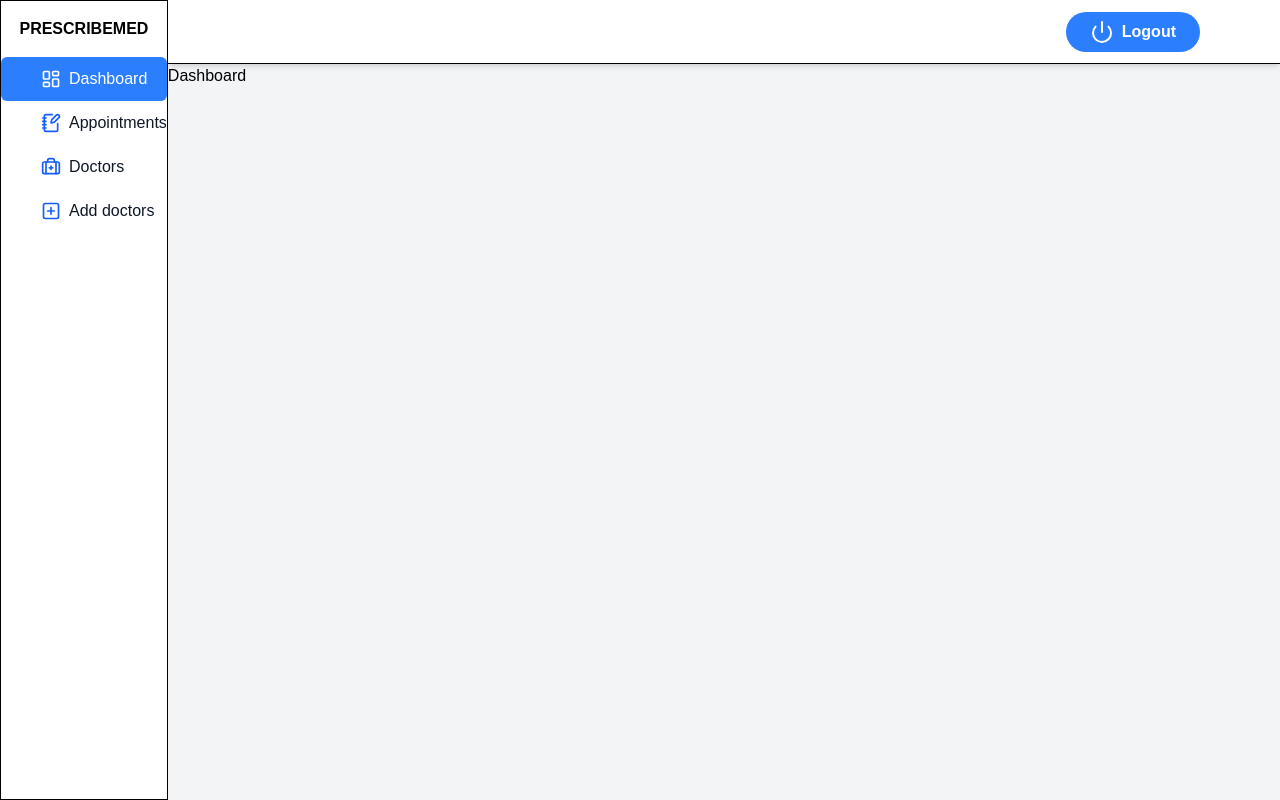
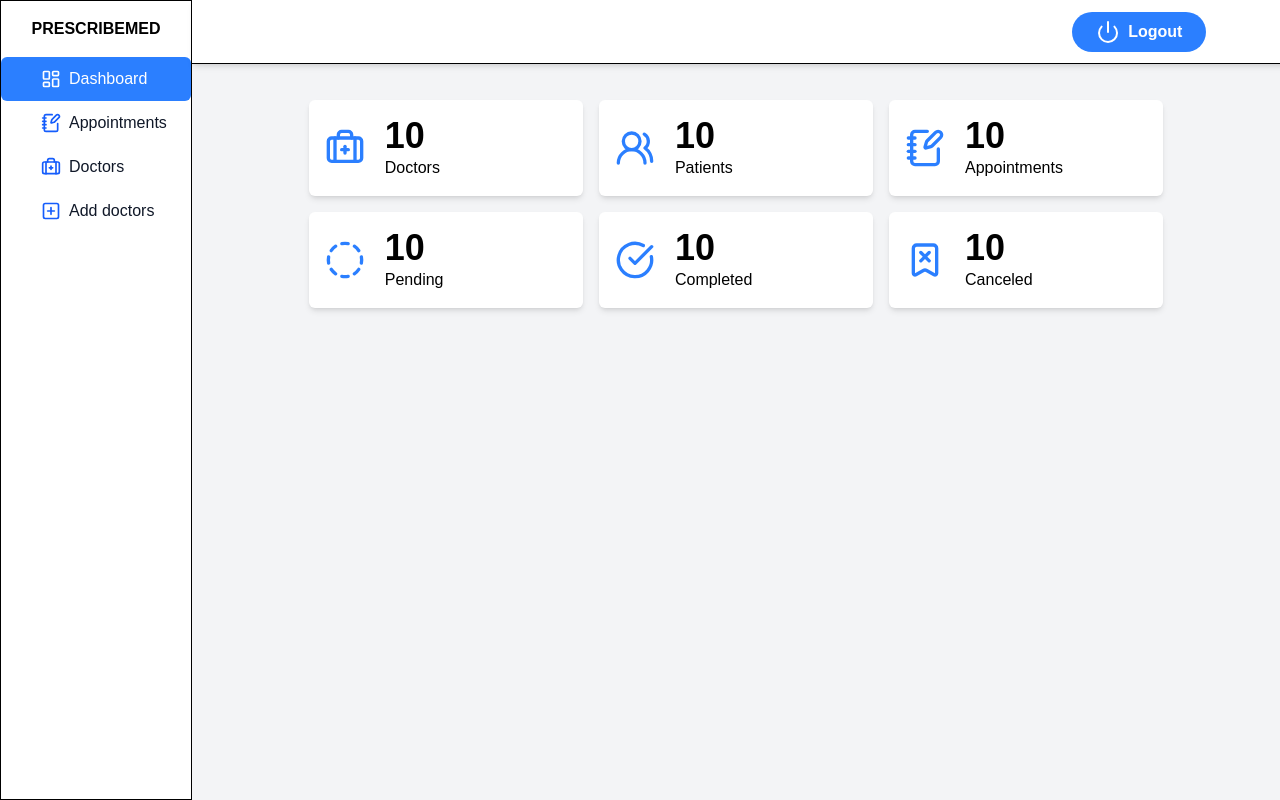
Before and after one commit to TONY-OCHIENG/PrescribeMed, a React (Vite) app in the folder client/: page /admin in a window 1280 px wide. Built offline with nearby package versions, Linux system fonts and the light colour scheme; no server answers.

Commit message:
Refactoring dashboard

```diff
--- a/client/src/pages/Admin.jsx
+++ b/client/src/pages/Admin.jsx
@@ -57,12 +57,14 @@ function Admin() {
               ))
             }
         </div>
-        <div className='w-full'>
-            <div className='w-full h-[8%] shadow-md p-4 flex items-center bg-white border-b'>
-                <button onClick={handleLogout} className='py-2 px-6 absolute right-1 md:right-20 cursor-pointer bg-blue-500 flex justify-between items-center rounded-full'>
+        <div className='w-[80%] md:w-[85%] overflow-x-auto'>
+            <div className='fixed w-full h-[8%] shadow-md p-4 flex items-center bg-white border-b'>
+                <div className='w-[80%]  flex justify-end '>
+                    <button onClick={handleLogout} className='py-2 px-6 cursor-pointer bg-blue-500 flex justify-between items-center rounded-full'>
                      <Power className='mr-2 text-white'/>
                      <p className='text-white font-extrabold'>Logout</p>
-                </button>
+                    </button>
+                </div>
             </div>
             <Outlet/>
         </div>
--- a/client/src/pages/Dashboard.jsx
+++ b/client/src/pages/Dashboard.jsx
@@ -1,8 +1,54 @@
+import { BookmarkX, BriefcaseMedicalIcon, CircleCheckBig, CircleDashed, NotebookPenIcon, Users2 } from 'lucide-react'
 import React from 'react'
 
 function Dashboard() {
   return (
-    <div>Dashboard</div>
+    <div className='w-full md:max-w-[80%] px-2 mx-auto '>
+        <div className='grid grid-cols-1 md:grid-cols-3 gap-4 mt-25'>
+        <div className='p-4 bg-white rounded-md shadow-md flex items-center gap-5'>
+            <BriefcaseMedicalIcon className='h-10 w-10 text-blue-500'/>
+            <div className='flex flex-col'>
+                <h1 className='md:text-4xl text-3xl font-extrabold'>10</h1>
+                <p>Doctors</p>
+            </div>
+        </div>
+       <div className='p-4 bg-white rounded-md shadow-md flex items-center gap-5'>
+            <Users2 className='h-10 w-10 text-blue-500'/>
+            <div className='flex flex-col'>
+                <h1 className='md:text-4xl text-3xl font-extrabold'>10</h1>
+                <p>Patients</p>
+            </div>
+        </div>
+         <div className='p-4 bg-white rounded-md shadow-md flex items-center gap-5'>
+            <NotebookPenIcon className='h-10 w-10 text-blue-500'/>
+            <div className='flex flex-col'>
+                <h1 className='md:text-4xl text-3xl font-extrabold'>10</h1>
+                <p>Appointments</p>
+            </div>
+        </div>
+          <div className='p-4 bg-white rounded-md shadow-md flex items-center gap-5'>
+            <CircleDashed className='h-10 w-10 text-blue-500'/>
+            <div className='flex flex-col'>
+                <h1 className='md:text-4xl text-3xl font-extrabold'>10</h1>
+                <p>Pending</p>
+            </div>
+        </div>
+       <div className='p-4 bg-white rounded-md shadow-md flex items-center gap-5'>
+            <CircleCheckBig className='h-10 w-10 text-blue-500'/>
+            <div className='flex flex-col'>
+                <h1 className='md:text-4xl text-3xl font-extrabold'>10</h1>
+                <p>Completed</p>
+            </div>
+        </div>
+         <div className='p-4 bg-white rounded-md shadow-md flex items-center gap-5'>
+            <BookmarkX className='h-10 w-10 text-blue-500'/>
+            <div className='flex flex-col'>
+                <h1 className='md:text-4xl text-3xl font-extrabold'>10</h1>
+                <p>Canceled</p>
+            </div>
+        </div>
+    </div>
+    </div>
   )
 }
 
```
